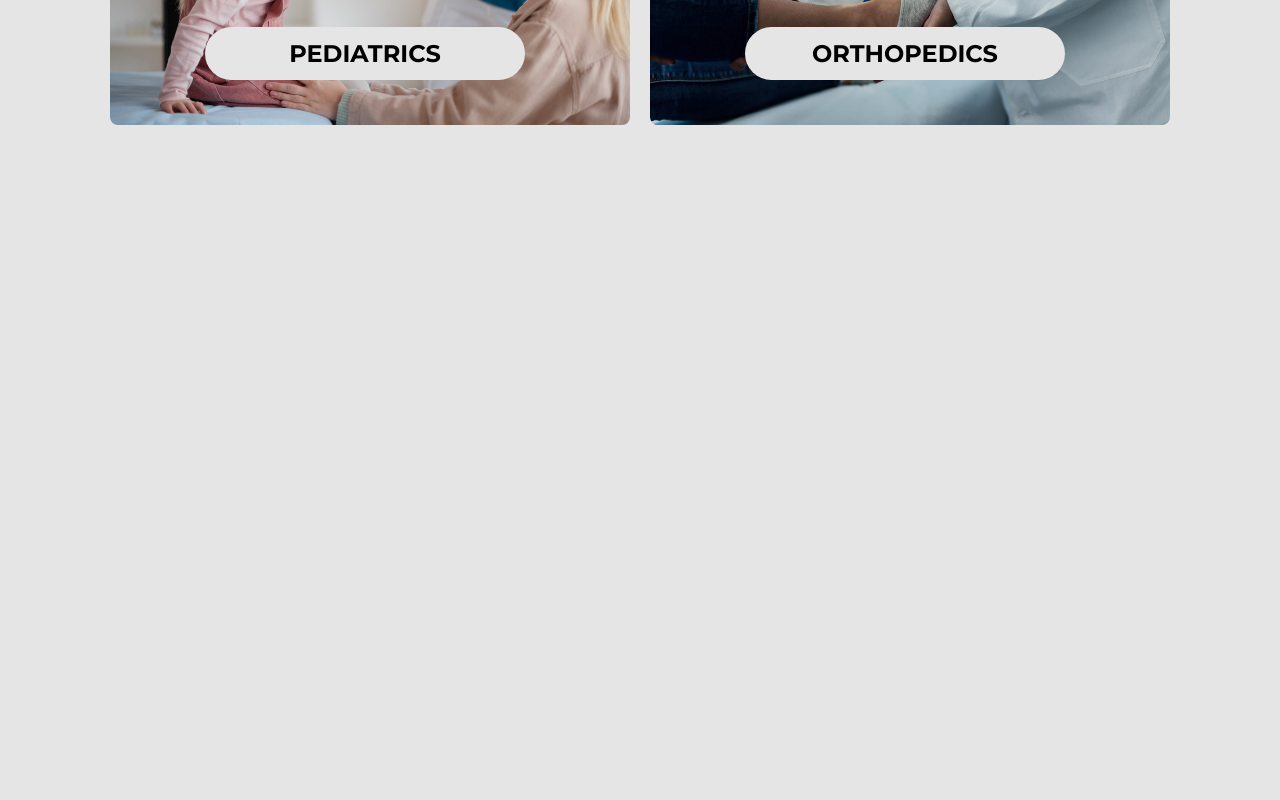
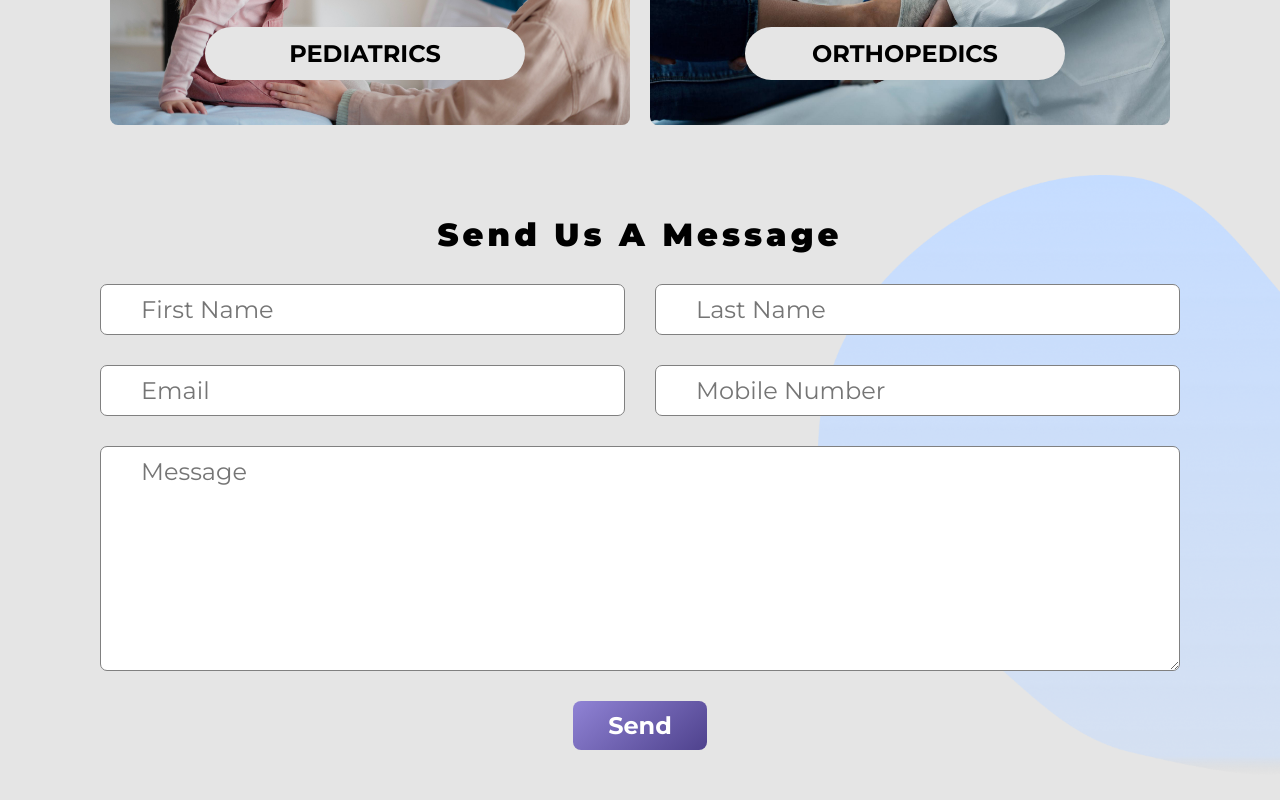
Before and after one commit to aman-7248/Hospital_Management1, a React (Vite) app in the folder frontend/: page / in a window 1280 px wide. Shown: the part 1962-2762 px from the top of the page. Before the commit the page ends 2137 px from the top, so only its background shows below. Built offline with nearby package versions, Linux system fonts and the light colour scheme.

Commit message:
Adding Massage Form  in home page

```diff
--- a/frontend/src/Pages/Home.jsx
+++ b/frontend/src/Pages/Home.jsx
@@ -2,6 +2,7 @@
 import Hero from "../components/Hero";
 import Biography from "../components/Biography";
 import Departments from "../components/Departments";
+import MessageForm from "../components/MessageForm";
 
 const Home = () => {
   return (
@@ -14,6 +15,7 @@
       />
       <Biography imageUrl={"/about.png"} />
       <Departments />
+      <MessageForm />
     </>
   );
 };
--- /dev/null
+++ b/frontend/src/components/MessageForm.jsx
@@ -0,0 +1,86 @@
+import axios from "axios";
+import React, { useState } from "react";
+import { toast } from "react-toastify";
+
+const MessageForm = () => {
+  const [firstName, setFirstName] = useState("");
+  const [lastName, setLastName] = useState("");
+  const [email, setEmail] = useState("");
+  const [phone, setPhone] = useState("");
+  const [message, setMessage] = useState("");
+
+  const handleMessage = async (e) => {
+    e.preventDefault();
+    try {
+      await axios
+        .post(
+          "http://localhost:4000/api/v1/message/send",
+          { firstName, lastName, email, phone, message },
+          {
+            withCredentials: true,
+            headers: { "Content-Type": "application/json" },
+          }
+        )
+        .then((res) => {
+          toast.success(res.data.message);
+          setFirstName("");
+          setLastName("");
+          setEmail("");
+          setPhone("");
+          setMessage("");
+        });
+    } catch (error) {
+      toast.error(error.response.data.message);
+    }
+  };
+
+  return (
+    <>
+      <div className="container form-component message-form">
+        <h2>Send Us A Message</h2>
+        <form onSubmit={handleMessage}>
+          <div>
+            <input
+              type="text"
+              placeholder="First Name"
+              value={firstName}
+              onChange={(e) => setFirstName(e.target.value)}
+            />
+            <input
+              type="text"
+              placeholder="Last Name"
+              value={lastName}
+              onChange={(e) => setLastName(e.target.value)}
+            />
+          </div>
+          <div>
+            <input
+              type="text"
+              placeholder="Email"
+              value={email}
+              onChange={(e) => setEmail(e.target.value)}
+            />
+            <input
+              type="number"
+              placeholder="Mobile Number"
+              value={phone}
+              onChange={(e) => setPhone(e.target.value)}
+            />
+          </div>
+          <textarea
+            rows={7}
+            placeholder="Message"
+            value={message}
+            onChange={(e) => setMessage(e.target.value)}
+          />
+          <div style={{ justifyContent: "center", alignItems: "center" }}>
+            <button type="submit">Send</button>
+          </div>
+        </form>
+        <img src="/Vector.png" alt="vector" />
+      </div>
+    </>
+  );
+};
+
+export default MessageForm;
```
